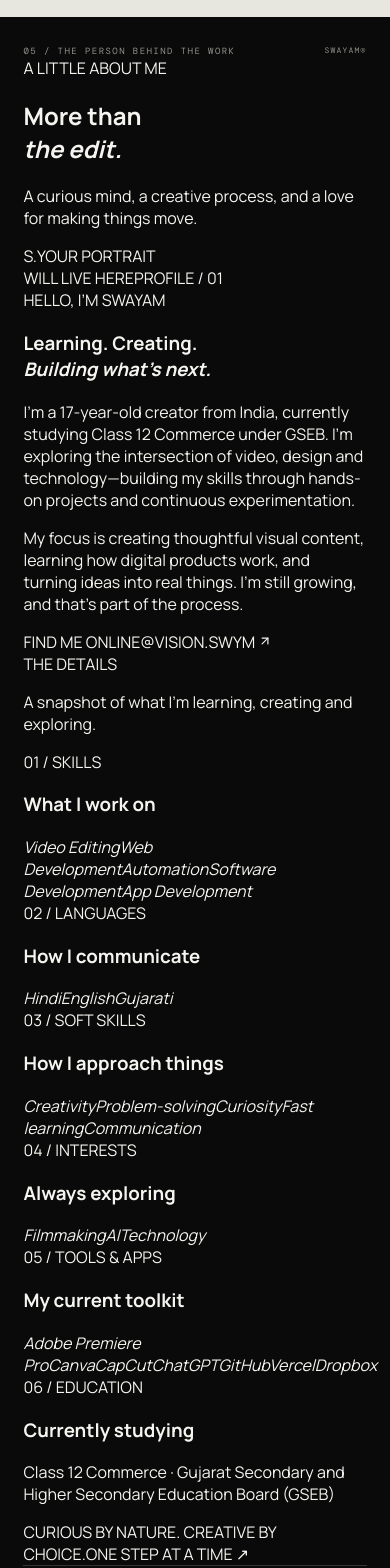
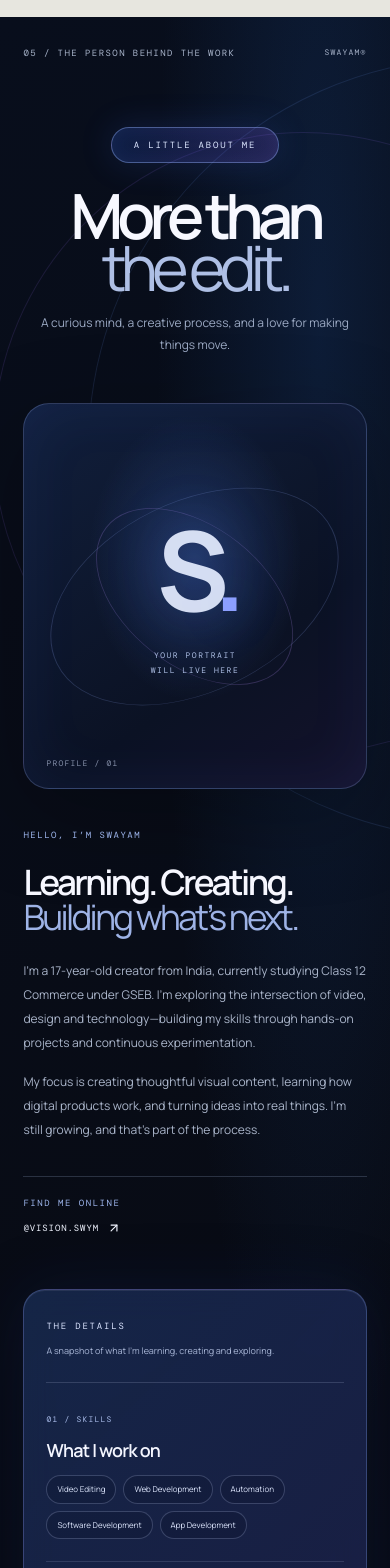
Before and after one commit to valandswayam5-ai/swayam-editor-portfolio, a Next.js app: page / in a window 390 px wide. Shown: the part 4760-6328 px from the top of the page. Built offline with nearby package versions, Linux system fonts and the light colour scheme.

Commit message:
Style About Me profile and responsive details panel

```diff
--- a/app/globals.css
+++ b/app/globals.css
@@ -156,3 +156,48 @@ button,video{font:inherit}
 .tool-chips{display:flex;flex-wrap:wrap;gap:9px;margin-top:18px}
 .tool-chips span{padding:10px 13px;border:1px solid rgba(255,255,255,.3);border-radius:999px;background:rgba(4,12,24,.2);font:9px 'DM Mono',monospace;letter-spacing:.025em;color:#fff}
 @media(max-width:600px){.about-details-panel{grid-template-columns:1fr;margin:0 0 55px;border-radius:16px}.about-detail{min-height:155px;padding:24px 21px}.tools-detail{grid-column:span 1}.about-detail h3{margin-top:19px;font-size:22px}.tool-chips{gap:7px}.tool-chips span{font-size:8px;padding:9px 10px}}
+
+
+/* Complete About Me profile — portrait intentionally reserved for later */
+.about-profile-section{position:relative;isolation:isolate;overflow:hidden;padding:48px 7% 28px;background:radial-gradient(ellipse at 82% 12%,rgba(34,92,176,.2),transparent 36%),linear-gradient(145deg,#080e1c 0%,#080b14 55%,#0a1020 100%)}
+.about-profile-section:before,.about-profile-section:after{content:"";position:absolute;z-index:-1;pointer-events:none;border:1px solid rgba(115,159,255,.13);border-radius:50%;width:780px;height:780px;right:-310px;top:40px;transform:rotate(-24deg)}
+.about-profile-section:after{width:620px;height:620px;right:-225px;top:115px;border-color:rgba(160,120,255,.13);transform:rotate(28deg)}
+.about-profile-section .about-top{color:#a8b4ca}
+.about-title-wrap{text-align:center;padding:78px 0 62px}
+.about-title-pill{display:inline-flex;align-items:center;padding:11px 22px;border:1px solid rgba(151,178,255,.42);border-radius:999px;background:linear-gradient(100deg,rgba(37,99,235,.2),rgba(139,92,246,.2));box-shadow:0 0 35px rgba(67,110,255,.16),inset 0 0 18px rgba(125,145,255,.08);color:#dce6ff;font:9px 'DM Mono',monospace;letter-spacing:.2em}
+.about-title-wrap h2{font-size:clamp(64px,9vw,118px);line-height:.83;letter-spacing:-.095em;font-weight:600;margin:27px 0 18px;color:#f7f8ff}
+.about-title-wrap h2 em{font-style:normal;font-weight:400;color:#aebfe5}
+.about-title-wrap>p{font-size:12px;line-height:1.8;color:#9ba9c3;margin:0}
+.about-profile-grid{display:grid;grid-template-columns:minmax(260px,.78fr) minmax(0,1.22fr);gap:clamp(34px,6vw,90px);align-items:center;max-width:1120px;margin:0 auto 76px}
+.about-portrait-placeholder{position:relative;min-height:490px;aspect-ratio:4/5;max-height:590px;overflow:hidden;border:1px solid rgba(151,178,255,.26);border-radius:26px;background:radial-gradient(ellipse at 50% 40%,rgba(63,105,197,.34),transparent 44%),linear-gradient(145deg,#111f3c,#0b1224 65%,#14122b);display:flex;flex-direction:column;align-items:center;justify-content:center;box-shadow:0 25px 90px rgba(0,0,0,.25),inset 0 0 60px rgba(73,110,255,.08)}
+.portrait-orbit{position:absolute;width:75%;aspect-ratio:1;border:1px solid rgba(149,174,255,.2);border-radius:50%;transform:rotate(-26deg) scaleY(.62)}
+.portrait-orbit-one{width:90%}.portrait-orbit-two{width:66%;transform:rotate(38deg) scaleY(.62);border-color:rgba(185,145,255,.22)}
+.portrait-monogram{font-size:clamp(110px,17vw,210px);line-height:1;font-weight:700;letter-spacing:-.12em;color:rgba(229,237,255,.92);text-shadow:0 0 60px rgba(101,141,255,.28);z-index:1}
+.portrait-monogram span{color:#8c9fff}
+.portrait-placeholder-label{z-index:1;margin-top:24px;text-align:center;color:#aebfe5;font:8px/1.9 'DM Mono',monospace;letter-spacing:.19em}
+.portrait-index{position:absolute;left:22px;bottom:20px;color:rgba(214,226,255,.6);font:8px 'DM Mono',monospace;letter-spacing:.15em}
+.about-profile-copy{max-width:590px}
+.about-eyebrow,.about-contact-row>span{font:9px 'DM Mono',monospace;letter-spacing:.17em;color:#9db5ec}
+.about-profile-copy h3{font-size:clamp(35px,4.3vw,58px);line-height:.98;letter-spacing:-.075em;font-weight:600;margin:22px 0 25px;color:#f6f7ff}
+.about-profile-copy h3 em{font-style:normal;color:#9eb3e6;font-weight:400}
+.about-profile-copy>p{max-width:540px;color:#aab5ca;font-size:12px;line-height:2;margin:0 0 15px}
+.about-contact-row{display:flex;align-items:center;justify-content:space-between;gap:20px;margin-top:34px;padding-top:20px;border-top:1px solid rgba(180,199,240,.2)}
+.about-contact-row a{display:inline-flex;align-items:center;gap:8px;color:#f0f4ff;font:9px 'DM Mono',monospace;letter-spacing:.1em}
+.about-contact-row a:hover{color:#9eb9ff}
+.about-info-panel{max-width:1120px;margin:0 auto 62px;padding:clamp(22px,4vw,42px);border:1px solid rgba(144,169,255,.27);border-radius:28px;background:linear-gradient(135deg,rgba(24,43,82,.82),rgba(31,36,82,.76) 52%,rgba(53,38,91,.7));box-shadow:0 25px 90px rgba(0,0,0,.24),0 0 65px rgba(72,105,255,.1),inset 0 1px rgba(255,255,255,.08);backdrop-filter:blur(16px)}
+.about-panel-heading{display:flex;align-items:end;justify-content:space-between;gap:20px;padding-bottom:24px;border-bottom:1px solid rgba(210,221,255,.16)}
+.about-panel-heading>span{color:#dbe5ff;font:9px 'DM Mono',monospace;letter-spacing:.2em}
+.about-panel-heading p{margin:0;color:#aab8d8;font-size:10px;line-height:1.6}
+.about-info-grid{display:grid;grid-template-columns:repeat(2,minmax(0,1fr));gap:0 30px}
+.about-info-card{padding:27px 0 25px;border-bottom:1px solid rgba(210,221,255,.14)}
+.about-info-card>span{font:8px 'DM Mono',monospace;letter-spacing:.15em;color:#a9bce9}
+.about-info-card h3{font-size:20px;letter-spacing:-.045em;font-weight:600;color:#f4f6ff;margin:13px 0 15px}
+.about-info-card>p{font-size:11px;line-height:1.85;color:#b3bfd7;margin:0;max-width:440px}
+.about-tags{display:flex;flex-wrap:wrap;gap:8px}
+.about-tags i{font-style:normal;padding:8px 11px;border:1px solid rgba(190,207,255,.22);border-radius:999px;background:rgba(9,17,39,.24);color:#e0e8ff;font-size:9px;line-height:1.3}
+.about-tools-card{grid-column:span 2}
+.about-bottom-line{display:flex;justify-content:space-between;gap:20px;padding:0 1% 28px;color:#8192b4;font:8px 'DM Mono',monospace;letter-spacing:.14em}
+.about-profile-section .footer{border-color:rgba(180,199,240,.18);color:#8796b4}
+.about-profile-section .footer .brand{color:#f7f8ff}
+@media(max-width:760px){.about-profile-section{padding:30px 6% 22px}.about-title-wrap{padding:68px 0 48px}.about-profile-grid{grid-template-columns:1fr;gap:32px;margin-bottom:54px}.about-portrait-placeholder{width:min(100%,430px);min-height:0;aspect-ratio:4/4.5;margin:0 auto}.about-profile-copy{max-width:100%}.about-info-grid{gap:0 18px}.about-panel-heading{display:block}.about-panel-heading p{margin-top:10px}.about-info-card h3{font-size:18px}.about-info-panel{border-radius:22px}.about-bottom-line{font-size:7px}}
+@media(max-width:480px){.about-profile-section:before{right:-480px}.about-title-wrap h2{font-size:clamp(62px,16vw,82px)}.about-info-grid{grid-template-columns:1fr}.about-tools-card{grid-column:span 1}.about-info-card{padding:22px 0}.about-info-card h3{margin:11px 0 13px}.about-tags{gap:7px}.about-tags i{font-size:8px;padding:8px 10px}.about-contact-row{align-items:flex-start;flex-direction:column;gap:12px}.about-bottom-line{flex-direction:column;gap:9px}.about-panel-heading p{font-size:9px}}
```
